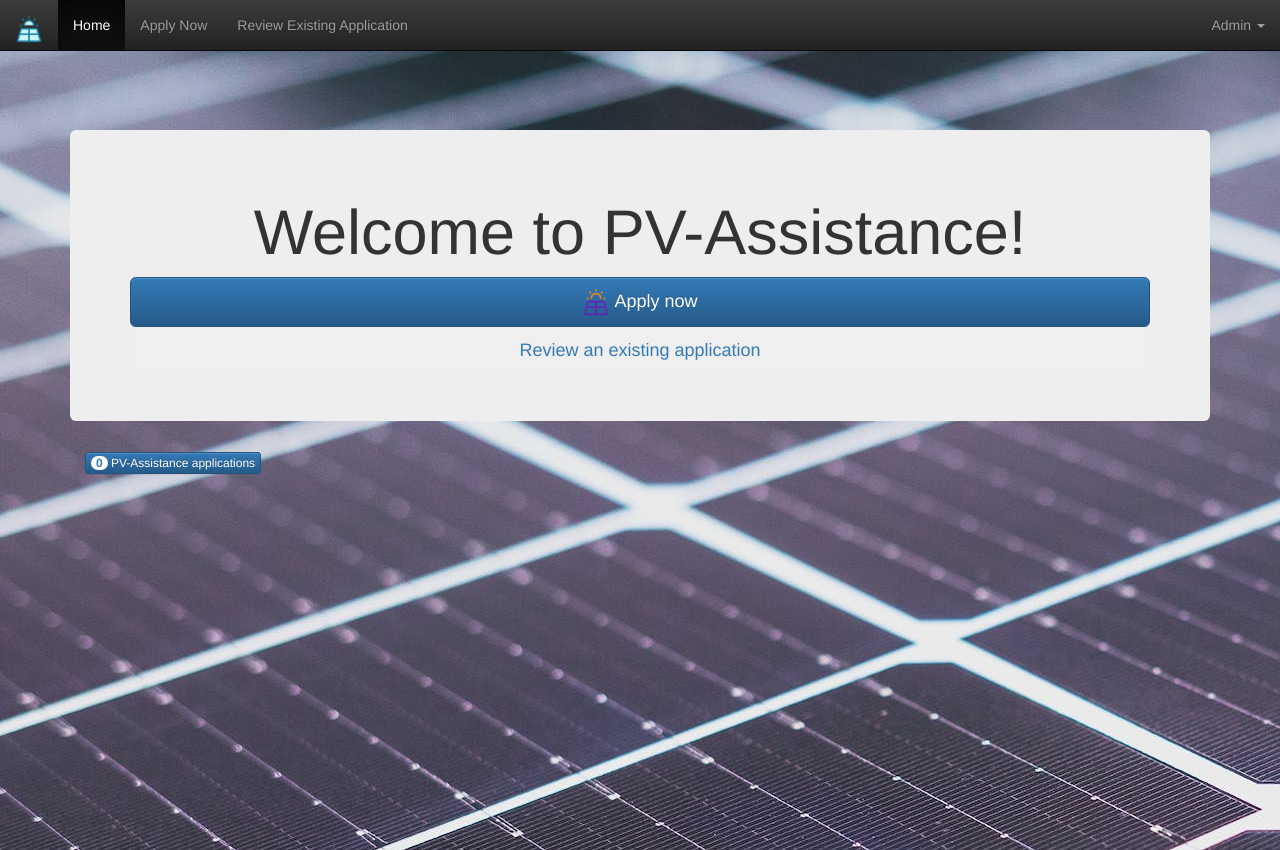
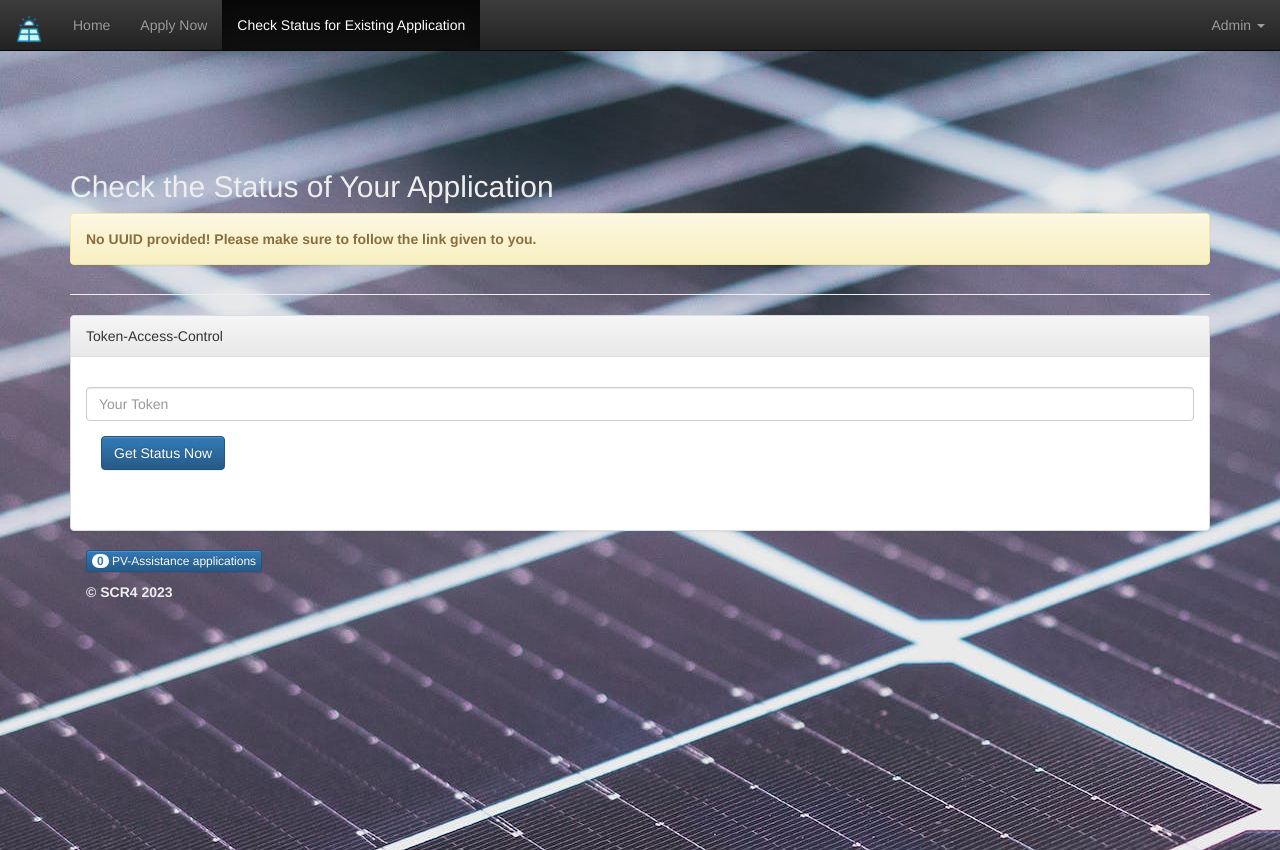
Before and after one commit to heseltime/php-myseql-pv-assistance, a PHP site: page /index.php?view=checkStatus in a window 1280 px wide. Run offline with PHP 8.4, Linux system fonts and the light colour scheme; some libraries are stand-ins or nearby versions.

Commit message:
check status implemented

```diff
--- a/db/PVAssistance.sql
+++ b/db/PVAssistance.sql
@@ -20,7 +20,7 @@ CREATE TABLE application (
     requestDate DATETIME,
     IPAddress VARCHAR(32),
 	token VARCHAR(20),
-	url VARCHAR(100),
+	uuid VARCHAR(100),
 	status ENUM('In Progress', 'Approved', 'Rejected'),
 	notes VARCHAR(200),
 	KEY userId (userId)
--- a/site/lib/Data/DataManager_mysqlpdo.php
+++ b/site/lib/Data/DataManager_mysqlpdo.php
@@ -369,6 +369,29 @@ class DataManager implements IDataManager {
   }
 
   /**
+   * get the User by userId
+   * if userId is known, this is the best way to get the user
+   *
+   * @param string $email  email address of that user - must be exact match
+   * @return User | false
+   */
+  public static function getUserByUserId($userId) : ?User {
+    $user = null;
+    $con = self::getConnection();
+    $res = self::query($con, "
+      SELECT userId, firstName, lastName, sex, dateOfBirth, emailAddress, phoneNo
+      FROM user
+      WHERE userId = ?;
+      ", [$userId]);
+    if ($u = self::fetchObject($res)) {
+      $user = new User($u->userId, $u->firstName, $u->lastName, $u->sex, $u->dateOfBirth, $u->emailAddress, $u->phoneNo);
+    }
+    self::close($res);
+    self::closeConnection($con);
+    return $user;
+  }
+
+  /**
    * create new user from required inputs, using email as unique identifier
    *
    * @param string $firstName
@@ -411,19 +434,42 @@ class DataManager implements IDataManager {
    * @param DateTime $requestDate
    * @param string $IPAddress
    * @param string $token
-   * @param string $url
+   * @param string $uuid
    * @param string $status
    * @param string $notes
    *
    * @return Application
    */
   public static function createApplication($id, $user, $address, $outputInKWP, $constructionDate, $PVType,
-  $requestDate, $IPAddress, $token, $url, $status, $notes) : Application {
+  $requestDate, $IPAddress, $token, $uuid, $status, $notes) : Application {
     $con = self::getConnection();
     $res = self::query($con, "
-      INSERT INTO application (id, userId, address, outputInKWP, constructionDate, PVType, requestDate, IPAddress, token, url, status, notes) VALUES (?, ?, ?, ?, ?, ?, ?, ?, ?, ?, ?, ?);
-      ", [$id, $user->getId(), $address, $outputInKWP, date('Y-m-d', $constructionDate), $PVType, date('Y-m-d H:i:s', $requestDate), $IPAddress, $token, $url, $status, $notes]);
-    $application = new Application($id, $user, $address, $outputInKWP, new \DateTime(date('Y-m-d', $constructionDate)), $PVType, new \DateTime(date('Y-m-d', $requestDate)), $IPAddress, $token, $url, $status, $notes);
+      INSERT INTO application (id, userId, address, outputInKWP, constructionDate, PVType, requestDate, IPAddress, token, uuid, status, notes) VALUES (?, ?, ?, ?, ?, ?, ?, ?, ?, ?, ?, ?);
+      ", [$id, $user->getId(), $address, $outputInKWP, date('Y-m-d', $constructionDate), $PVType, date('Y-m-d H:i:s', $requestDate), $IPAddress, $token, $uuid, $status, $notes]);
+    $application = new Application($id, $user, $address, $outputInKWP, new \DateTime(date('Y-m-d', $constructionDate)), $PVType, new \DateTime(date('Y-m-d', $requestDate)), $IPAddress, $token, $uuid, $status, $notes);
+    self::close($res);
+    self::closeConnection($con);
+    return $application;
+  }
+
+  /**
+   * get application, checking uuid/token combination is valid
+   *
+   * @param string $uuid
+   * @param string $token
+   * @return Application | false
+   */
+  public static function getApplicationByUUIDAndToken($uuid, $token) : ?Application {
+    $application = null;
+    $con = self::getConnection();
+    $res = self::query($con, "
+      SELECT id, userId, address, outputInKWP, constructionDate, PVType, requestDate, IPAddress, token, uuid, status, notes
+      FROM application
+      WHERE uuid = ? AND token = ?;
+      ", [$uuid, $token]);
+    if ($a = self::fetchObject($res)) {
+      $application = new Application($a->id, self::getUserByUserId($a->userId), $a->address, $a->outputInKWP, new \DateTime($a->constructionDate), $a->PVType, new \DateTime($a->requestDate), $a->IPAddress, $a->token, $a->uuid, $a->status, $a->notes);
+    }
     self::close($res);
     self::closeConnection($con);
     return $application;
--- a/site/lib/PVAssistance/Controller.php
+++ b/site/lib/PVAssistance/Controller.php
@@ -35,7 +35,7 @@ class Controller {
   public const USER_NAME = 'userName';
   public const USER_PASSWORD = 'password';
   public const APPLY = 'newApplication';
-  public const ACTION_CHECK_REQUEST_STATUS = 'getFunding';
+  public const CHECK_STATUS = 'checkStatus';
   public const ACTION_HANDLE_REQUEST = 'handleRequest';
 
   private static $instance = false;
@@ -66,8 +66,8 @@ class Controller {
     return $sysTime;
   }
 
-  private function generateURL(string $countingNumber) : string {
-    return 'showRequest' . urlencode(sprintf('%04x%04x-%04x-%04x-%04x-%04x%04x%04x',
+  private function generateUUID(string $id) : string {
+    return urlencode(sprintf('%04x%04x-%04x-%04x-%04x-%04x%04x%04x',
 
       // 32 bits for "time_low"
       mt_rand(0, 0xffff), mt_rand(0, 0xffff),
@@ -86,7 +86,7 @@ class Controller {
 
       // 48 bits for "node"
       mt_rand(0, 0xffff), mt_rand(0, 0xffff), mt_rand(0, 0xffff)
-    ) . $countingNumber);
+    ));
   }
 
   private function generateToken() : string{
@@ -192,17 +192,51 @@ class Controller {
           $user = \Data\DataManager::createUser($safeFirstName, $safeLasttName, $sex, $dateOfBirth, $email, $telefon);
         }
 
-        $url = $this->generateURL($id); // TODO
+        $uuid = $this->generateUUID($id); // TODO
 
         $token = $this->generateToken();
 
         $application = \Data\DataManager::createApplication($id, $user, $address, $kwP, strtotime($constructionDate),
-          $pvType, strtotime($requestDate), $ip_adresse, $token, $url, Status::IN_PROGRESS, '');
+          $pvType, strtotime($requestDate), $ip_adresse, $token, $uuid, Status::IN_PROGRESS, '');
 
         // TODO: log activity
 
         Util::redirect('index.php?view=success&id=' . rawurlencode($id));
 
+        break;
+
+      case self::CHECK_STATUS :
+        $errors = [];
+
+        $url = $_SERVER['REQUEST_URI'];
+
+        $queryString = parse_url($url, PHP_URL_QUERY);
+
+        $_SESSION['form_data'] = $_POST;
+
+        $parts = explode('checkStatus', $queryString);
+
+        $requestUrl = isset($parts[1]) ? $parts[1] : '';
+        $uuid = $_POST['uuid'];
+
+        $token = $_POST['token'];
+
+        $application = \Data\DataManager::getApplicationByUUIDAndToken($uuid, $token);
+
+        $format = 'Y-m-d H:i:s';
+        $accessDate = date($format);
+
+        if($application == null) {
+          $errors[] = "Application not found, please check your ID and token";
+          //\Data\DataManager::logActivity($_SERVER['REMOTE_ADDR'], Action::INSERTED_WRONG_TOKEN, null, null, $accessDate);
+        } else {
+          $_SESSION['application'] = $application;
+          //\Data\DataManager::logActivity($_SERVER['REMOTE_ADDR'], Action::CHECKED_REQUEST, $fundingRequest->getUser()->getId(), null, $accessDate);
+        }
+
+        $_SESSION['errors'] = $errors;
+
+        Util::redirect('index.php?view=checkStatus' . $requestUrl);
         break;
 
       case self::ACTION_ADD :
--- /dev/null
+++ b/site/views/checkStatus.php
@@ -0,0 +1,84 @@
+<?php
+
+use Data\AcceptedStatus;
+use Data\DataManager;
+use PVAssistance\Util;
+
+$errors = isset($_SESSION['errors']) ? $_SESSION['errors'] : [];
+$form_data = isset($_SESSION['form_data']) ? $_SESSION['form_data'] : [];
+$application = isset($_SESSION['application']) ? $_SESSION['application'] : [];
+
+$uuid = isset($_GET['uuid']) ? $_GET['uuid'] : [];
+
+unset($_SESSION['errors']);
+unset($_SESSION['form_data']);
+unset($_SESSION['application']);
+
+require_once('views/partials/header.php');
+
+require_once('views/partials/errors.php');
+
+?>
+
+<?php if(empty($application)) : ?>
+
+<div class="page-header">
+    <h2>Check the Status of Your Application </h2>
+    <?php if(empty($uuid)) : ?>
+        <div class="errors alert alert-warning"><b>No UUID provided! Please make sure to follow the link given to you.</b></div>
+    <?php else : ?>
+        <div class="alert alert-info">UUID provided: <?php echo $uuid; ?></div>
+    <?php endif; ?>
+</div>
+
+<div class="panel panel-default">
+    <div class="panel-heading">
+        Token-Access-Control
+    </div>
+    <div class="panel-body">
+
+    <div class="panel-body">
+
+        <form class="form-horizontal" action="<?php echo Util::action(PVAssistance\Controller::CHECK_STATUS); ?>" method="POST">
+            <div class="form-group mr-2">
+                <input type="text" class="form-control" name="token" placeholder="Your Token" value="<?php echo isset($form_data['token']) ? htmlspecialchars($form_data['token']) : ''; ?>">
+                <input type="hidden" class="form-control" name="uuid" value="<?php echo empty($uuid) ? '' : htmlspecialchars($uuid); ?>">
+            </div>
+            <button type="submit" class="btn btn-primary">Get Status Now</button>
+        </form>
+
+    </div>
+</div>
+
+<?php else : ?>
+
+<div class="panel panel-default">
+    <div class="panel-heading">
+        Your Application Status
+    </div>
+    <div class="panel-body">
+
+    <div class="panel-body">
+
+        <?php if($application->getStatus() == "In Progress") : ?>
+            <img class="card-img-top" src="../assets/img/solar-panel-dark-fill.png" width="32" alt="PV Logo">
+        <?php else: ?>
+            <img class="card-img-top" src="../assets/img/solar-panel-purple-orange.png" width="32" alt="PV Logo">
+        <?php endif; ?>
+
+
+        <h3>Thank you for applying! See application details and decision below.</h3>
+        <h4>Address: <b><?php echo $application->getAddress()?></b></h4>
+        <h4>Construction Date: <b><?php echo $application->getConstructionDate()->format('d.m.Y')?></b></h4>
+        <strong>Application Result: </strong>
+        <span class="badge"><h4><?php echo $application->getStatus()?></h4></span>
+        <?php if($application->getStatus() == "Rejected") : ?>
+            <p><strong>Further Notes: </strong><?php echo $application->getNotes()?></p>
+        <?php endif; ?>
+
+    </div>
+</div>
+
+<?php endif; ?>
+
+<?php require_once('views/partials/footer.php'); ?>
--- a/site/views/partials/footer.php
+++ b/site/views/partials/footer.php
@@ -3,10 +3,11 @@
 <div class="footer">
 
 <!--display info-->
-<div class="col-sm-8">
+<div class="col-sm-8" style="margin-top: 20px;">
     <button class="btn btn-primary btn-xs" type="button">
       <span class="badge"><?php echo PVAssistance\Util::escape($cartSize); ?></span> PV-Assistance applications
     </button>
+    <p style="margin-top: 10px;">&copy; SCR4 <?php echo date('Y'); ?></p>
 </div><!--/display info-->
 
 </div><!-- /footer -->
--- a/site/views/partials/header.php
+++ b/site/views/partials/header.php
@@ -46,7 +46,7 @@ if (isset($_GET["errors"])) {
             <ul class="nav navbar-nav">
                 <li  <?php if ($view === 'welcome') { ?>class="active"<?php } ?>><a href="index.php">Home</a></li>
                 <li <?php if ($view === 'apply') { ?>class="active"<?php } ?>><a href="index.php?view=apply">Apply Now</a></li>
-                <li  <?php if ($view === 'admin') { ?>class="active"<?php } ?>><a href="index.php?view=review">Review Existing Application</a></li>
+                <li  <?php if ($view === 'checkStatus') { ?>class="active"<?php } ?>><a href="index.php?view=checkStatus">Check Status for Existing Application</a></li>
             </ul>
             <ul class="nav navbar-nav navbar-right login">
                 <li class="dropdown">
```
Also changed, not shown: site/lib/PVAssistance/Application.php (+8 -8 lines), doc/readme.md, 5 other files.
